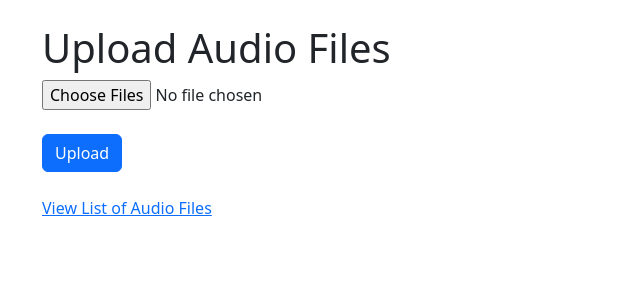
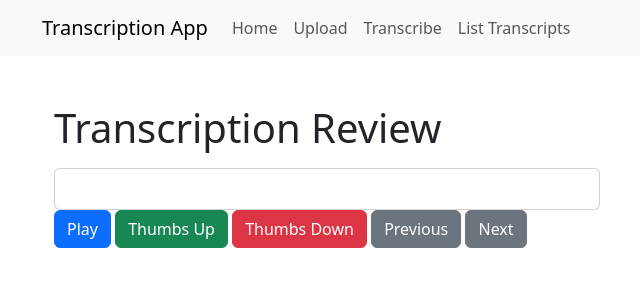
Before and after one commit to ak3ra/stash, a Flask app: template transcribe/templates/index.html in a window 1280 px wide. Shown: the top 300 px of the page, without its empty margins (40-680 px from the left). Run offline with Flask 3, Linux system fonts and the light colour scheme; the template is opened without the code that fills it, so the values that code supplies are empty.

Commit message:
added readme, modified a bunch of stuff in base, upload and what-not

```diff
--- a/transcribe/app.py
+++ b/transcribe/app.py
@@ -17,7 +17,14 @@ supabase: Client = create_client(SUPABASE_URL, SUPABASE_API_KEY)
 
 @app.route('/')
 def index():
-    return render_template('index.html')
+    response = supabase.table('transcriptions').select('audio_file_name, transcript').execute()
+    transcripts = response.data
+    return render_template('index.html', transcripts=transcripts)
+
+@app.route('/show_upload')
+def show_upload_action():
+    return render_template('upload.html')
+
 
 @app.route('/upload', methods=['POST'])
 def upload():
--- a/transcribe/templates/base.html
+++ b/transcribe/templates/base.html
@@ -1,11 +1,50 @@
-<!DOCTYPE html>
-<html>
+<!doctype html>
+<html lang="en">
   <head>
+    <!-- Required meta tags -->
+    <meta charset="utf-8">
+    <meta name="viewport" content="width=device-width, initial-scale=1">
+
+    <!-- Bootstrap CSS -->
+    <link href="https://cdn.jsdelivr.net/npm/bootstrap@5.3.0-alpha1/dist/css/bootstrap.min.css" rel="stylesheet">
+
     <title>{% block title %}{% endblock %}</title>
-  <link href="https://cdn.jsdelivr.net/npm/bootstrap@5.3.0-alpha1/dist/css/bootstrap.min.css" rel="stylesheet">
   </head>
   <body>
+    <nav class="navbar navbar-expand-lg navbar-light bg-light">
+      <div class="container">
+        <a class="navbar-brand" href="{{ url_for('index') }}">Transcription App</a>
+        <button class="navbar-toggler" type="button" data-bs-toggle="collapse" data-bs-target="#navbarNav" aria-controls="navbarNav" aria-expanded="false" aria-label="Toggle navigation">
+          <span class="navbar-toggler-icon"></span>
+        </button>
+        <div class="collapse navbar-collapse" id="navbarNav">
+          <ul class="navbar-nav">
+            <li class="nav-item">
+              <a class="nav-link" href="{{ url_for('index') }}">Home</a>
+            </li>
+            <li class="nav-item">
+              <a class="nav-link" href="{{ url_for('show_upload_action') }}">Upload</a>
+            </li>
+            <li class="nav-item">
+              <a class="nav-link" href="{{ url_for('transcribe') }}">Transcribe</a>
+            </li>
+            <li class="nav-item">
+              <a class="nav-link" href="{{ url_for('list_files') }}">List Transcripts</a>
+            </li>
+          </ul>
+        </div>
+      </div>
+    </nav>
+    <div class="container mt-4">
+      {% for message in get_flashed_messages() %}
+        <div class="alert alert-warning" role="alert">
+          {{ message }}
+        </div>
+      {% endfor %}
       {% block content %}{% endblock %}
-  <script src="https://cdn.jsdelivr.net/npm/bootstrap@5.3.0-alpha1/dist/js/bootstrap.bundle.min.js"></script>
+    </div>
+
+    <script src="https://cdn.jsdelivr.net/npm/@popperjs/core@2.11.6/dist/umd/popper.min.js"></script>
+    <script src="https://cdn.jsdelivr.net/npm/bootstrap@5.3.0-alpha1/dist/js/bootstrap.min.js"></script>
   </body>
 </html>
--- a/transcribe/templates/index.html
+++ b/transcribe/templates/index.html
@@ -1,18 +1,50 @@
+
 {% extends 'base.html' %}
+{% block content %}
+    <div class="container mt-5">
+      <h1>Transcription Review</h1>
+      <div class="card mt-3" style="width: 50%;">
+        <div class="card-body">
+          <h5 class="card-title" id="transcript-title">{{ transcripts[0].transcript }}</h5>
+          <audio id="audio-player" src="{{ url_for('uploaded_file', filename=transcripts[0].audio_file_name) }}" preload="auto"></audio>
+        </div>
 
-{% block title %}
-  Transcription App
+    </div>
+
+
+          <button id="play-button" class="btn btn-primary" onclick="togglePlay()">Play</button>
+          <button id="thumbs-up" class="btn btn-success">Thumbs Up</button>
+          <button id="thumbs-down" class="btn btn-danger">Thumbs Down</button>
+          <button id="prev-button" class="btn btn-secondary" onclick="navigate(-1)">Previous</button>
+          <button id="next-button" class="btn btn-secondary" onclick="navigate(1)">Next</button>
+
+    <script>
+      let transcripts = {{ transcripts | tojson }};
+      let currentIndex = 0;
+      const audioPlayer = document.getElementById('audio-player');
+      const transcriptTitle = document.getElementById('transcript-title');
+
+      function togglePlay() {
+        if (audioPlayer.paused) {
+          audioPlayer.play();
+        } else {
+          audioPlayer.pause();
+        }
+      }
+
+      function navigate(step) {
+        currentIndex += step;
+        if (currentIndex < 0) {
+          currentIndex = 0;
+        } else if (currentIndex >= transcripts.length) {
+          currentIndex = transcripts.length - 1;
+        }
+
+        audioPlayer.src = "{{ url_for('uploaded_file', filename='') }}" + transcripts[currentIndex].audio_file_name;
+        transcriptTitle.textContent = transcripts[currentIndex].transcript;
+      }
+    </script>
+
+    <script src="https://cdn.jsdelivr.net/npm/@popperjs/core@2.11.6/dist/umd/popper.min.js"></script>
+    <script src="https://cdn.jsdelivr.net/npm/bootstrap@5.3.0-alpha1/dist/js/bootstrap.min.js"></script>
 {% endblock %}
-
-{% block content %}
-  <div class="container mt-4">
-    <h1>Upload Audio Files</h1>
-    <form action="/upload" method="post" enctype="multipart/form-data">
-      <input type="file" name="audio_files" multiple>
-      <br><br>
-      <input class="btn btn-primary" type="submit" value="Upload">
-    </form>
-    <br>
-    <a href="{{ url_for('list_files') }}">View List of Audio Files</a>
-  </div>
-{% endblock %}
--- a/transcribe/transcriptions.csv
+++ b/transcribe/transcriptions.csv
@@ -1,6 +1,2 @@
 Audio File,Transcription
-common_voice_lg_27851388.mp3,"omulangira jjunju, omu"
-common_voice_lg_27851131.mp3,wampologoma namugoba
-common_voice_lg_27455385.mp3,nti yasigaza yagifumba
-common_voice_lg_23709981.mp3,ani yagamba mbu mudwaliro
-common_voice_lg_27851395.mp3,"edda enyo, tayagala"
+Poll 12 TRAC FM - SIMBA (mp3cut.net).mp3,ssimba
```
Also changed, not shown: transcribe/templates/upload.html (added, +18 -0 lines), transcribe/README.md, 1 other file. Lines whose indentation alone changed are shown as unchanged.
